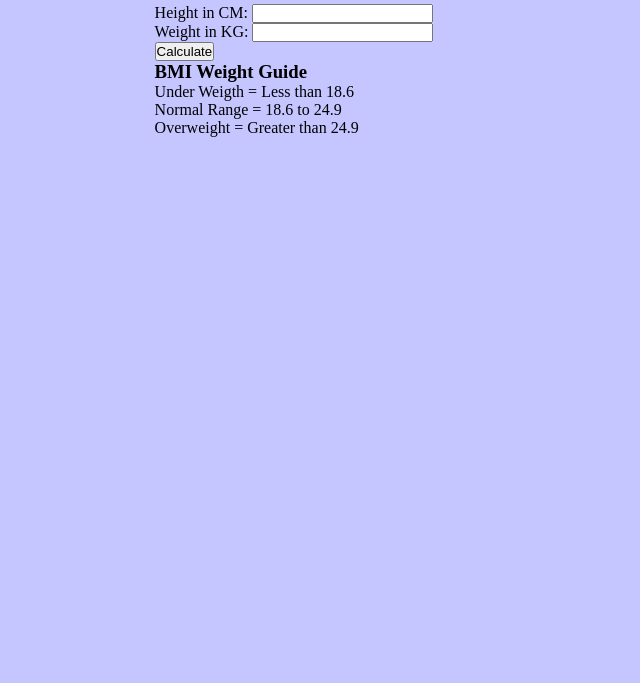
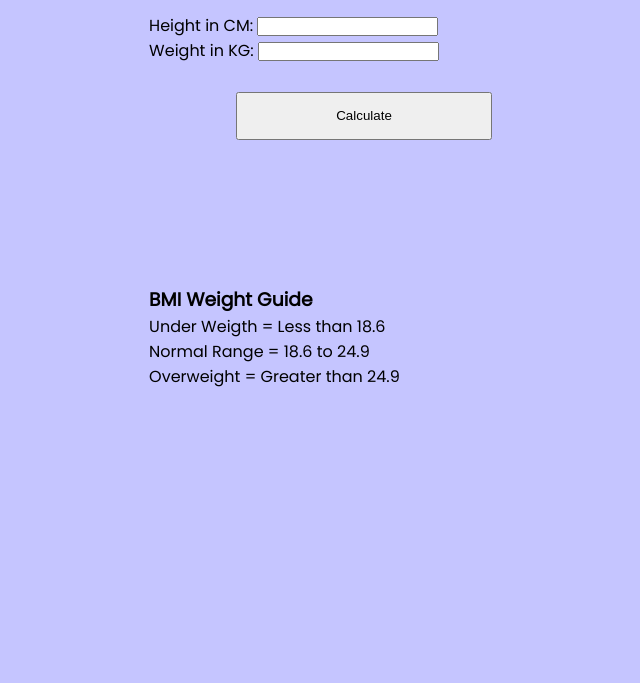
Before and after one commit to vortex-m/Javascript-projects, a plain HTML site: page Project 2/01_index.html in a window 1280 px wide. Shown: the part 117-800 px from the top of the page, without its empty margins (346-986 px from the left). Drawn offline with nearby package versions, Linux system fonts and the light colour scheme.

Commit message:
First commit

```diff
--- a/Project 2/01_index.html
+++ b/Project 2/01_index.html
@@ -6,7 +6,9 @@
     <title>Project 2</title>
     <link rel="stylesheet" href="03_style.css" />
     <style>
-      @import url("https://fonts.googleapis.com/css2?family=Nunito:ital,wght@0,700;1,700&display=swap");
+      @import url("https://fonts.googleapis.com/css2?family=Nunito:ital,wght@0,900;1,900&display=swap");
+
+      @import url("https://fonts.googleapis.com/css2?family=Poppins&display=swap");
     </style>
   </head>
   <body>
--- a/Project 2/03_style.css
+++ b/Project 2/03_style.css
@@ -13,8 +13,20 @@ body{
 
 .container h1{
     margin-top: 20%;
+    font-family: Nunito;
 }
 
 .container form{
     margin-top: 10%;
+    font-family: Poppins;
 }
+.button{
+    width: 20vw;
+    height: 6vh;
+    margin-left: 30%;
+    margin-top: 10%;
+}
+
+.weight-guide{
+    margin-top: 50%;
+}
```
